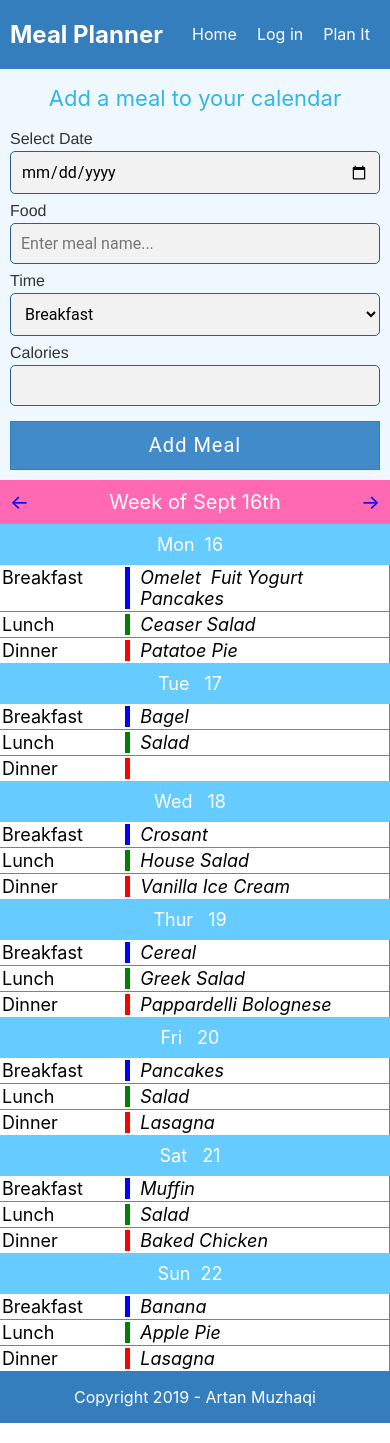
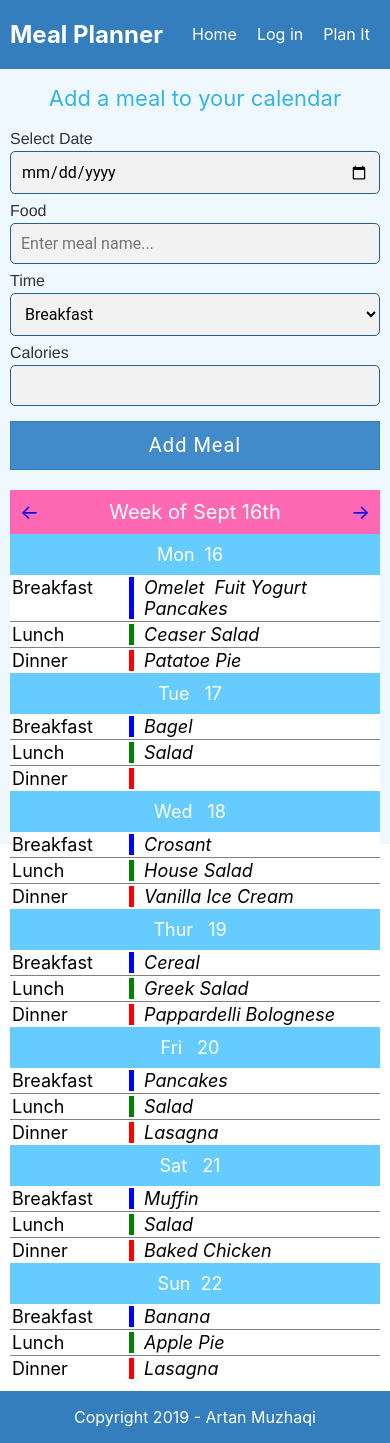
Before and after one commit to muzhaqi16/meal-planner-react, a React (Create React App) app: page /planner in a window 390 px wide. Built offline with nearby package versions, Linux system fonts and the light colour scheme; the HTML template or start-up script is replaced by a standard one.

Commit message:
improve landing page

```diff
--- a/src/components/Calendar/Calendar.css
+++ b/src/components/Calendar/Calendar.css
@@ -46,7 +46,6 @@ li {
 }
 .days-of-week {
     width: 100%;
-    background-color: #e66b6b;
     color: white;
     display: flex;
 }
--- a/src/components/Calendar/Day.css
+++ b/src/components/Calendar/Day.css
@@ -54,6 +54,10 @@ span{
 
 
 @media all and (max-width: 480px) {
+    .day{
+
+    border-right:none;
+    }
     li.meal-time {
         text-align: left;
         padding: 2px;
--- a/src/components/Calendar/Week.css
+++ b/src/components/Calendar/Week.css
@@ -84,6 +84,9 @@ li.header {
 }
 
 @media all and (max-width: 480px) {
+    .calendar-container{
+    padding: 10px;
+    }
     #meal-header {
         display: none;
     }
--- a/src/components/LandingPage/LandingPage.js
+++ b/src/components/LandingPage/LandingPage.js
@@ -8,8 +8,9 @@ export default class LandingPage extends React.Component {
             <main>
                 <div className="hero">
                     <div className="hero-container">
-                        <h1>Welcome to the your new favourite meal planner</h1>
-                        <Button text='Try it now!' />
+                        <h1>Meal Planning Made Easy</h1>
+
+                        <Button text='Get Started' />
                     </div>
                 </div>
                 <div className="articles">
```
